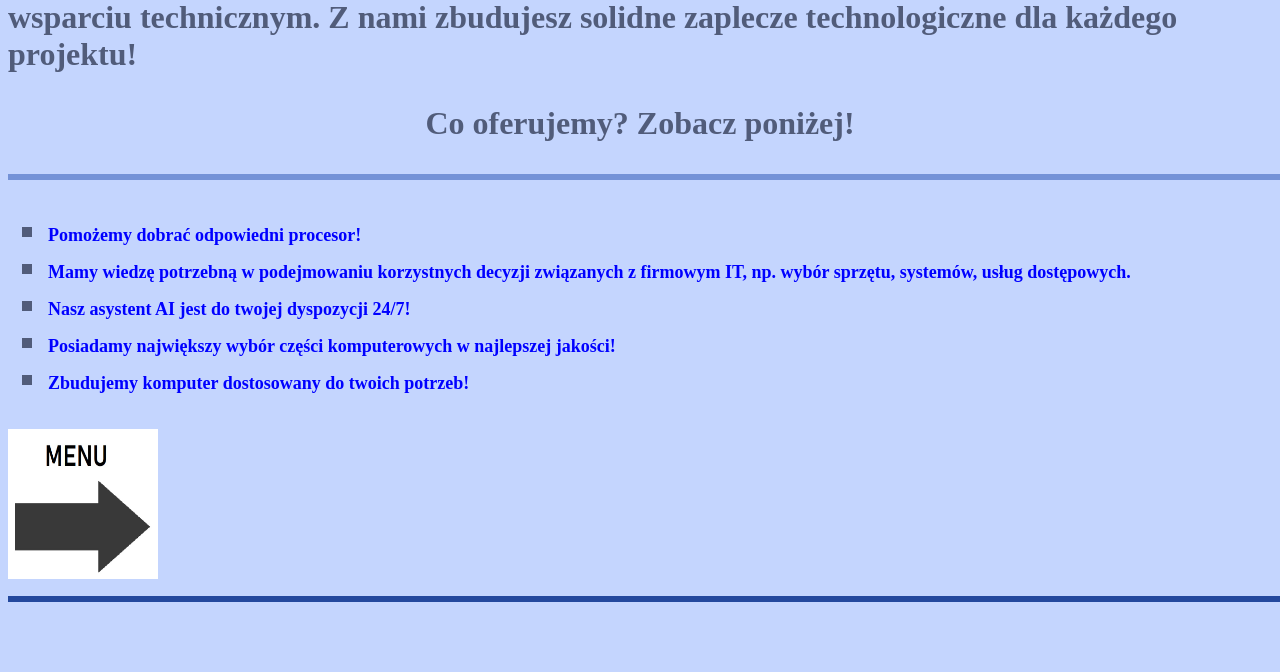
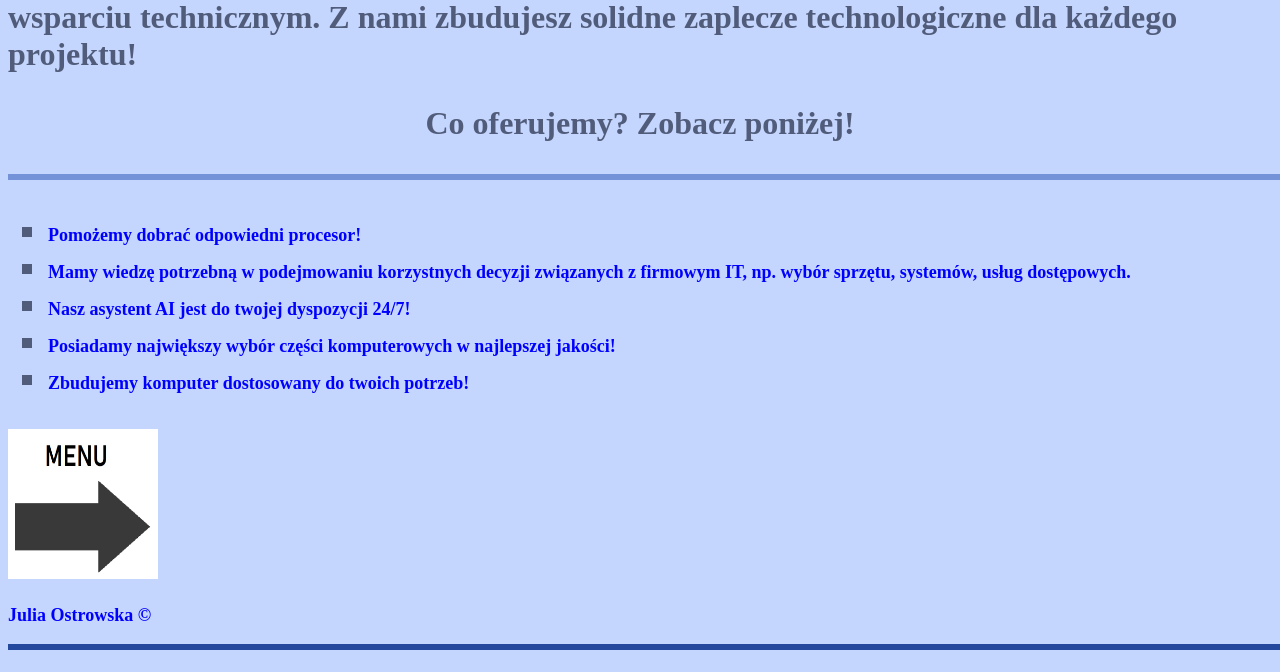
Before and after one commit to JulkaOstrowska1/WykonalKOWALSKI, a plain HTML site: page index.html in a window 1280 px wide. Shown: the part 665-1337 px from the top of the page. Before the commit the page ends 1289 px from the top, so only its background shows below. Drawn offline with Linux system fonts and the light colour scheme.

Commit message:
Update index.html

```diff
--- a/index.html
+++ b/index.html
@@ -32,6 +32,7 @@
 <LI> <font color="blue" size="4" face="Times New Roman">Zbudujemy komputer dostosowany do twoich potrzeb!
 </UL>
 <A HREF="Menu.html"> <img src="Menu.jpg" border=0 width=150 height=150> </A>
+<p align=left size=3 fontcolor=black> Julia Ostrowska &copy;
 		<HR size="6" width="1500" align="right" color="#23489D">
 		</body>
 </html>
```
